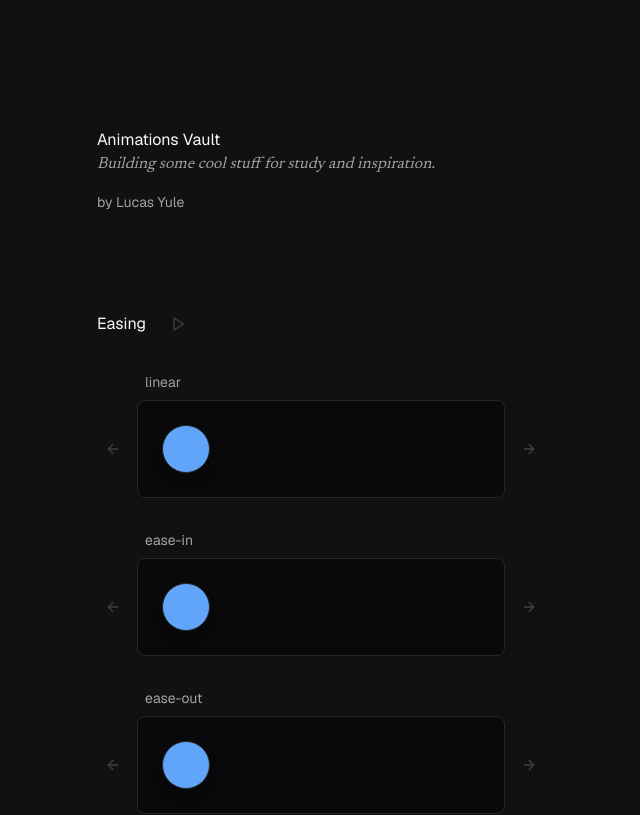
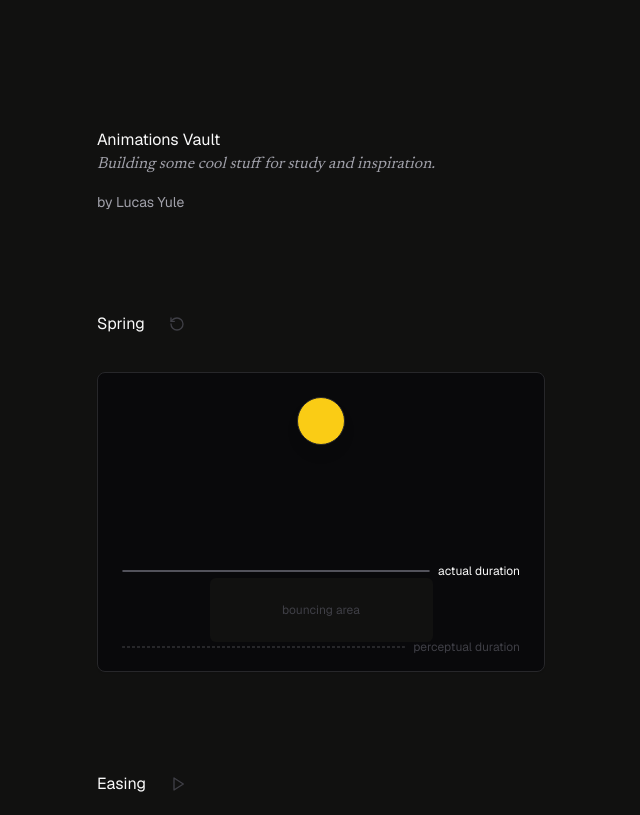
Before and after one commit to lucasyule2212/animations-vault, a Next.js app: page / in a window 1280 px wide. Shown: the top 815 px of the page, without its empty margins (319-959 px from the left). Built offline with nearby package versions, Linux system fonts and the light colour scheme.

Commit message:
feat(spring-section): adding base spring-section component

```diff
--- /dev/null
+++ b/src/app/(home)/components/spring-section.tsx
@@ -0,0 +1,64 @@
+'use client'
+import { AnimatePresence, motion } from 'framer-motion'
+import { Play, RotateCcw } from 'lucide-react'
+import { useState } from 'react'
+
+import SpringComponent from '@/components/spring-animations/spring-component'
+import { Button } from '@/components/ui/button'
+
+const playButtonVariants = {
+  hidden: { opacity: 0, scale: 0.5 },
+  visible: { opacity: 1, scale: 1 },
+}
+
+const SpringSection = () => {
+  const [animateStatus, setAnimateStatus] = useState('running')
+
+  const toggleAnimatingStatus = () => {
+    setAnimateStatus((prev) => (prev === 'running' ? 'stopped' : 'running'))
+  }
+
+  return (
+    <section className="mt-24 flex flex-col gap-4 sm:px-16 md:px-20 lg:px-32 xl:px-52">
+      <header className="flex items-center  gap-4">
+        <h2>Spring</h2>
+        <Button
+          variant="ghost"
+          size="icon"
+          onClick={toggleAnimatingStatus}
+          className="h-8 w-8 rounded-full"
+        >
+          <AnimatePresence mode="popLayout" initial={false}>
+            {animateStatus === 'running' ? (
+              <motion.span
+                key="start"
+                variants={playButtonVariants}
+                initial="hidden"
+                animate="visible"
+                exit="hidden"
+              >
+                <Play className="h-4 w-4 text-zinc-700" />
+              </motion.span>
+            ) : (
+              <motion.span
+                key="end"
+                variants={playButtonVariants}
+                initial="hidden"
+                animate="visible"
+                exit="hidden"
+              >
+                <RotateCcw className="h-4 w-4 text-zinc-700" />
+              </motion.span>
+            )}
+          </AnimatePresence>
+        </Button>
+      </header>
+      <SpringComponent
+        animateStatus={animateStatus}
+        setAnimateStatus={setAnimateStatus}
+      />
+    </section>
+  )
+}
+
+export default SpringSection
--- a/src/app/(home)/page.tsx
+++ b/src/app/(home)/page.tsx
@@ -1,10 +1,12 @@
 import EaseSection from './components/ease-section'
 import HeaderSection from './components/header-section'
+import SpringSection from './components/spring-section'
 
 export default function Home() {
   return (
     <main className="flex w-screen flex-col rounded-md px-2 py-10 text-base text-accent-foreground sm:px-16 md:px-20 lg:px-32 lg:py-32 xl:px-52">
       <HeaderSection />
+      <SpringSection />
       <EaseSection />
     </main>
   )
--- /dev/null
+++ b/src/components/spring-animations/simple-box.tsx
@@ -0,0 +1,33 @@
+'use client'
+
+import { motion } from 'framer-motion'
+
+type SimpleBoxProps = {
+  animateStatus: string
+  setAnimateStatus: (value: string) => void
+}
+
+const SimpleBox = ({ animateStatus, setAnimateStatus }: SimpleBoxProps) => {
+  return (
+    <motion.div
+      onAnimationComplete={() => {
+        setAnimateStatus('stopped')
+      }}
+      animate={
+        animateStatus === 'running'
+          ? {
+              translateY: '150px',
+            }
+          : {}
+      }
+      transition={{
+        type: 'spring',
+        duration: 2.3,
+        bounce: animateStatus === 'running' ? 0.7 : 0.2,
+      }}
+      className="z-10 h-12 w-12 rounded-full border bg-yellow-400 shadow-lg"
+    />
+  )
+}
+
+export default SimpleBox
--- /dev/null
+++ b/src/components/spring-animations/spring-component.tsx
@@ -0,0 +1,40 @@
+'use client'
+
+import { Card } from '../ui/card'
+import SimpleBox from './simple-box'
+
+type SpringComponentProps = {
+  animateStatus: string
+  setAnimateStatus: (value: string) => void
+}
+
+const SpringComponent = ({
+  animateStatus,
+  setAnimateStatus,
+}: SpringComponentProps) => {
+  return (
+    <div className="mt-4 flex w-full flex-col justify-center gap-2">
+      <Card className="relative flex h-[300px] w-full justify-center p-6">
+        <div className="absolute top-[174px] z-0 flex h-12 w-[100%] items-center gap-2 p-6">
+          <div className="w-full rounded-md border border-zinc-600" />
+          <p className="text-nowrap text-xs">actual duration</p>
+        </div>
+        <SimpleBox
+          animateStatus={animateStatus}
+          setAnimateStatus={setAnimateStatus}
+        />
+        <div className="absolute top-[205px] z-0 flex  w-[50%] items-center justify-center rounded-md bg-zinc-900 p-6">
+          <p className="text-nowrap    text-xs text-zinc-700">bouncing area</p>
+        </div>
+        <div className="absolute top-[250px] z-0 flex h-12 w-[100%] items-center gap-2 p-6">
+          <div className="w-full rounded-md border border-dashed border-zinc-800" />
+          <p className="text-nowrap text-xs text-zinc-700">
+            perceptual duration
+          </p>
+        </div>
+      </Card>
+    </div>
+  )
+}
+
+export default SpringComponent
```
